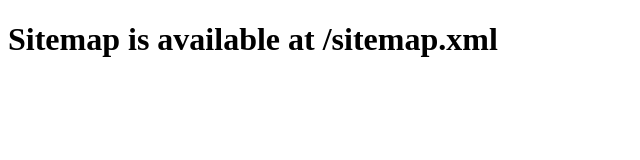
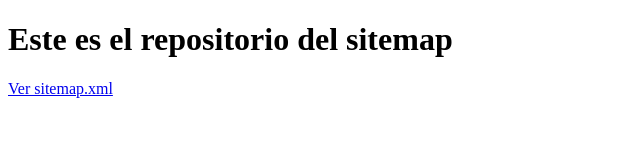
Before and after one commit to Segurytec-Hermes/Sitemap-SH, a plain HTML site: page index.html in a window 1280 px wide. Shown: the whole page, without its empty margins (0-640 px from the left). Drawn offline with Linux system fonts and the light colour scheme.

Commit message:
Update index.html

```diff
--- a/index.html
+++ b/index.html
@@ -4,6 +4,7 @@
     <title>Sitemap SH</title>
   </head>
   <body>
-    <h1>Sitemap is available at /sitemap.xml</h1>
+    <h1>Este es el repositorio del sitemap</h1>
+    <p><a href="sitemap.xml">Ver sitemap.xml</a></p>
   </body>
 </html>
```
